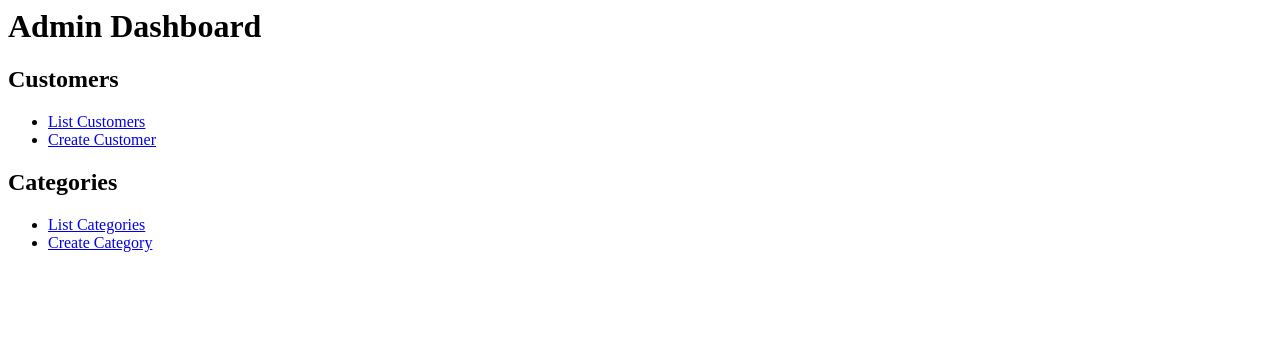
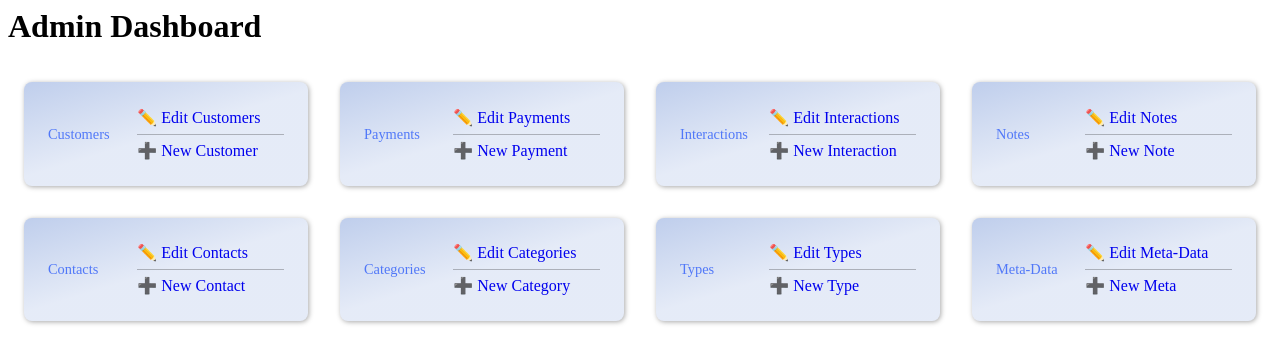
Before and after one commit to callanpmilne/lexar, a PHP site: page /admin/home.php in a window 1280 px wide. Shown: the top 364 px of the page. Run offline with PHP 8.4, Linux system fonts and the light colour scheme; some libraries are stand-ins or nearby versions.

Commit message:
Admin Tiles

```diff
--- a/pub/style.css
+++ b/pub/style.css
@@ -23,6 +23,12 @@
 
 h1 {
   text-align: center;
+}
+
+@media only screen and (min-width: 1024px) {
+  main {
+    margin: 0 5vw;
+  }
 }
 
 /**
--- a/src/pages/admin/home.php
+++ b/src/pages/admin/home.php
@@ -1,29 +1,215 @@
 <?php
+
 /**
  * Admin Dashboard
  */
+
+/**
+ * Admin Dashboard Button
+ */
+class AdminDashboardButton {
+
+  /**
+   * Singular Label
+   */
+  public string $singularLabel;
+
+  /**
+   * Singular Name
+   */
+  public string $singularName;
+
+  /**
+   * Plural Label
+   */
+  public string $pluralLabel;
+
+  /**
+   * Plural Name
+   */
+  public string $pluralName;
+
+  /**
+   * Admin Dashboard Button
+   *
+   * @param string $singularLabel
+   * @param string $singularName
+   * @param string $pluralLabel
+   * @param string $pluralName
+   */
+  public function __construct(
+    string $singularLabel,
+    string $singularName,
+    string $pluralLabel,
+    string $pluralName,
+  ) {
+    $this->singularLabel = $singularLabel;
+    $this->singularName = $singularName;
+    $this->pluralLabel = $pluralLabel;
+    $this->pluralName = $pluralName;
+  }
+
+}
+
+$buttons = array(
+  new AdminDashboardButton(
+    'Customer',
+    'customer',
+    'Customers',
+    'customers',
+  ),
+  new AdminDashboardButton(
+    'Payment',
+    'payment',
+    'Payments',
+    'payments',
+  ),
+  new AdminDashboardButton(
+    'Interaction',
+    'interaction',
+    'Interactions',
+    'interactions',
+  ),
+  new AdminDashboardButton(
+    'Note',
+    'note',
+    'Notes',
+    'notes',
+  ),
+  new AdminDashboardButton(
+    'Contact',
+    'contact',
+    'Contacts',
+    'contacts',
+  ),
+  new AdminDashboardButton(
+    'Category',
+    'category',
+    'Categories',
+    'categories',
+  ),
+  new AdminDashboardButton(
+    'Type',
+    'type',
+    'Types',
+    'types',
+  ),
+  new AdminDashboardButton(
+    'Meta',
+    'meta',
+    'Meta-Data',
+    'meta-data',
+  ),
+);
 ?>
 
 <main>
   <h1>Admin Dashboard</h1>
 
-  <h2>Customers</h2>
-  <ul>
-    <li>
-      <a href="/admin/list/customers">List Customers</a>
-    </li>
-    <li>
-      <a href="/admin/create/customer">Create Customer</a>
-    </li>
-  </ul>
+  <div class="admin-dashboard-grid">
+    <?php foreach ($buttons as $button) : ?>
+      <div class="admin-dashboard-grid-cell">
+        <div class="cell-inside">
+          <h2><?=$button->pluralLabel?></h2>
 
-  <h2>Categories</h2>
-  <ul>
-    <li>
-      <a href="/admin/list/categories">List Categories</a>
-    </li>
-    <li>
-      <a href="/admin/create/category">Create Category</a>
-    </li>
-  </ul>
+          <ul>
+            <li>
+              <a
+                href="/admin/list/<?=$button->pluralName?>"
+                title="List All <?=$button->pluralLabel?>">
+                ✏️ Edit <?=$button->pluralLabel?>
+              </a>
+            </li>
+            <li>
+              <a
+                href="/admin/create/<?=$button->singularName?>"
+                title="Create New <?=$button->singularLabel?>">
+                ➕ New <?=$button->singularLabel?>
+              </a>
+            </li>
+          </ul>
+        </div>
+      </div>
+    <?php endforeach; ?>
+  </div>
 </main>
+
+<?php
+
+
+
+?>
+
+<style>
+  div.admin-dashboard-grid {
+    display: flex;
+    flex-direction: row;
+    align-items: center;
+    justify-content: flex-start;
+    flex-wrap: wrap;
+  }
+
+  div.admin-dashboard-grid div.admin-dashboard-grid-cell h2,
+  div.admin-dashboard-grid div.admin-dashboard-grid-cell ul {
+    margin: 0;
+    padding: 0.2rem 0.5rem;
+    list-style-type: none;
+  }
+
+  div.admin-dashboard-grid div.admin-dashboard-grid-cell h2 {
+    font-size: 0.9rem;
+    flex: 1;
+    border: none;
+    color: rgb(79 118 248 / 99%);
+    font-weight: 100;
+  }
+
+  div.admin-dashboard-grid div.admin-dashboard-grid-cell {
+    display: flex;
+    flex-direction: row;
+    box-sizing: border-box;
+    align-items: stretch;
+    justify-content: stretch;
+    max-width: 25%;
+    width: 25%;
+  }
+
+  div.admin-dashboard-grid div.admin-dashboard-grid-cell div.cell-inside {
+    display: flex;
+    flex: 1;
+    box-sizing: border-box;
+    flex-direction: row;
+    align-items: center;
+    justify-content: flex-end;
+    margin: 1rem;
+    padding: 1rem;
+    box-shadow: 1px 1px 5px rgba(0, 0, 0, 0.34);
+    border-radius: 0.5rem;
+    background: linear-gradient(163deg, rgba(0, 60, 180, 0.25) 0%, rgba(0, 60, 180, 0.1) 50%);
+  }
+
+  div.admin-dashboard-grid div.admin-dashboard-grid-cell ul {
+    flex: 2;
+  }
+
+  div.admin-dashboard-grid div.admin-dashboard-grid-cell ul li {
+    display: flex;
+    flex-direction: column;
+    justify-content: stretch;
+    align-items: stretch;
+    border-bottom: 1px solid rgba(0,0,0,0.25);
+  }
+
+  div.admin-dashboard-grid div.admin-dashboard-grid-cell ul li a {
+    line-height: 2rem;
+    display: block;
+    text-decoration: none;
+  }
+
+  div.admin-dashboard-grid div.admin-dashboard-grid-cell ul li:last-of-type {
+    border-bottom: none;
+  }
+
+  div.admin-dashboard-grid div.admin-dashboard-grid-cell {
+  }
+</style>
```
Also changed, not shown: src/common/page/header.php (+12 -8 lines).
